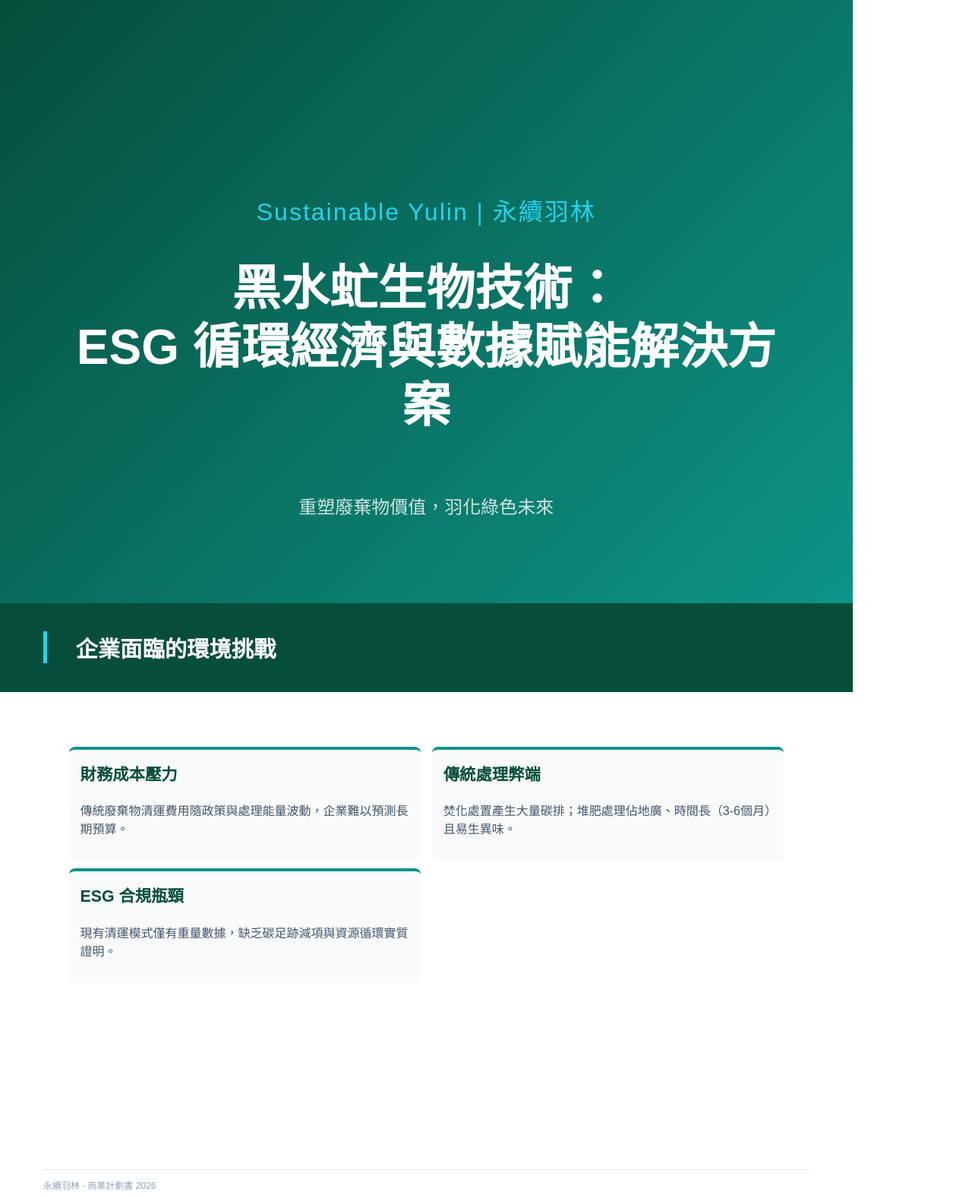
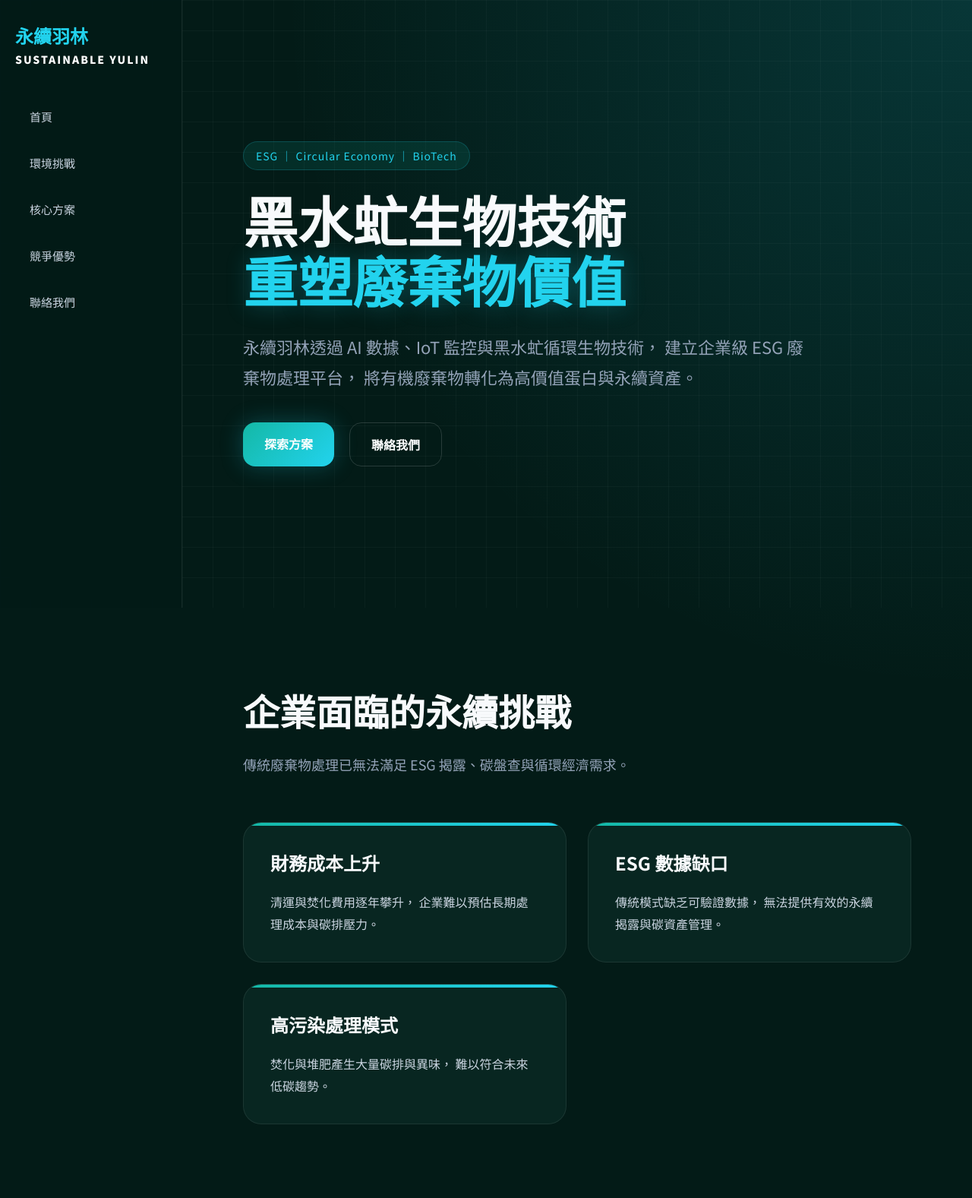
Before and after one commit to peiwenlee810720-tech/Sustainable-rainforest, a plain HTML site: page index.html in a window 1280 px wide. Shown: the top 1577 px of the page at 76% size. Drawn offline with Linux system fonts and the light colour scheme.

Commit message:
userrr
userrr

```diff
--- a/index.html
+++ b/index.html
@@ -1,233 +1,589 @@
-
 <!DOCTYPE html>
 <html lang="zh-TW">
 <head>
 <meta charset="UTF-8">
+<meta name="viewport" content="width=device-width, initial-scale=1.0">
+
+<title>永續羽林 | Sustainable Yulin</title>
+
+<link href="https://fonts.googleapis.com/css2?family=Noto+Sans+TC:wght@300;400;500;700;900&display=swap" rel="stylesheet">
+
 <style>
-        @page {
-            size: A4 landscape;
-            margin: 0;
-            background-color: #064e3b;
+
+:root{
+    --bg:#031b17;
+    --bg2:#071f1c;
+    --card:#0c2b26;
+    --primary:#14b8a6;
+    --secondary:#22d3ee;
+    --text:#f8fafc;
+    --muted:#94a3b8;
+    --border:rgba(255,255,255,0.08);
+    --glow:0 0 30px rgba(34,211,238,0.25);
 }
-        * { box-sizing: border-box; -webkit-print-color-adjust: exact; }
-        body {
-            margin: 0;
-            padding: 0;
-            font-family: 'PingFang TC', 'Heiti TC', 'Microsoft JhengHei', sans-serif;
-            color: #1e293b;
+
+*{
+    margin:0;
+    padding:0;
+    box-sizing:border-box;
 }
-        .slide {
-            width: 297mm;
-            height: 210mm;
-            position: relative;
-            overflow: hidden;
-            background-color: #ffffff;
-            page-break-after: always;
+
+html{
+    scroll-behavior:smooth;
 }
-        /* Title Slide Style */
-        .title-slide {
-            background: linear-gradient(135deg, #064e3b 0%, #0d9488 100%);
-            color: white;
-            display: block;
-            padding: 60mm 20mm;
-            text-align: center;
+
+body{
+    font-family:'Noto Sans TC',sans-serif;
+    background:
+        radial-gradient(circle at top right, rgba(34,211,238,0.15), transparent 25%),
+        radial-gradient(circle at bottom left, rgba(20,184,166,0.15), transparent 25%),
+        var(--bg);
+    color:var(--text);
+    overflow-x:hidden;
 }
-        .title-slide h1 {
-            font-size: 48pt;
-            margin-bottom: 10mm;
-            line-height: 1.2;
+
+/* 背景網格科技感 */
+body::before{
+    content:"";
+    position:fixed;
+    inset:0;
+    background-image:
+        linear-gradient(rgba(255,255,255,0.03) 1px, transparent 1px),
+        linear-gradient(90deg, rgba(255,255,255,0.03) 1px, transparent 1px);
+    background-size:40px 40px;
+    z-index:-1;
 }
-        .title-slide h2 {
-            font-size: 24pt;
-            font-weight: normal;
-            color: #22d3ee;
-            letter-spacing: 2px;
+
+/* Sidebar */
+
+.sidebar{
+    position:fixed;
+    left:0;
+    top:0;
+    width:240px;
+    height:100vh;
+    background:rgba(3,27,23,0.92);
+    backdrop-filter:blur(18px);
+    border-right:1px solid var(--border);
+    padding:30px 20px;
+    z-index:999;
 }
-        /* Content Slide Layout */
-        .header {
-            background-color: #064e3b;
-            color: white;
-            padding: 10mm 15mm;
-            width: 100%;
+
+.logo{
+    font-size:24px;
+    font-weight:800;
+    color:var(--secondary);
+    margin-bottom:40px;
+    line-height:1.4;
 }
-        .header h2 {
-            margin: 0;
-            font-size: 22pt;
-            border-left: 5px solid #22d3ee;
-            padding-left: 10mm;
+
+.logo span{
+    color:white;
+    font-size:14px;
+    display:block;
+    margin-top:5px;
+    letter-spacing:2px;
 }
-        .content {
-            padding: 15mm 20mm;
-            height: 160mm;
+
+.nav{
+    display:flex;
+    flex-direction:column;
+    gap:10px;
 }
-        /* Grid System replacement for WeasyPrint */
-        .row { display: table; width: 100%; table-layout: fixed; border-spacing: 15px; }
-        .col { display: table-cell; vertical-align: top; }
 
-        .card {
-            background: #f8fafc;
-            border-radius: 8px;
-            padding: 15px;
-            border-top: 4px solid #0d9488;
-            margin-bottom: 10px;
+.nav a{
+    color:#cbd5e1;
+    text-decoration:none;
+    padding:14px 18px;
+    border-radius:14px;
+    transition:0.3s;
+    font-size:15px;
+    border:1px solid transparent;
 }
-        .card h3 { color: #064e3b; margin-top: 0; font-size: 16pt; }
-        .card p { font-size: 12pt; color: #475569; }
 
-        .highlight-box {
-            background-color: #f0fdf4;
-            border-left: 6px solid #0d9488;
-            padding: 20px;
-            margin: 20px 0;
+.nav a:hover{
+    background:rgba(20,184,166,0.12);
+    border:1px solid rgba(34,211,238,0.2);
+    transform:translateX(6px);
+    color:white;
 }
-        table {
-            width: 100%;
-            border-collapse: collapse;
-            margin-top: 10px;
+
+/* Main */
+
+.main{
+    margin-left:240px;
 }
-        th {
-            background-color: #064e3b;
-            color: white;
-            padding: 12px;
-            text-align: left;
+
+/* Hero */
+
+.hero{
+    min-height:100vh;
+    display:flex;
+    align-items:center;
+    padding:80px;
+    position:relative;
 }
-        td {
-            padding: 12px;
-            border-bottom: 1px solid #e2e8f0;
+
+.hero-content{
+    max-width:900px;
 }
-        tr:nth-child(even) { background-color: #f1f5f9; }
-        .check { color: #059669; font-weight: bold; }
 
-        .footer {
-            position: absolute;
-            bottom: 5mm;
-            left: 15mm;
-            right: 15mm;
-            border-top: 1px solid #e2e8f0;
-            padding-top: 3mm;
-            font-size: 9pt;
-            color: #94a3b8;
+.tag{
+    display:inline-block;
+    padding:8px 16px;
+    border-radius:999px;
+    background:rgba(20,184,166,0.12);
+    border:1px solid rgba(34,211,238,0.2);
+    color:var(--secondary);
+    margin-bottom:25px;
+    font-size:14px;
+    letter-spacing:1px;
 }
+
+.hero h1{
+    font-size:72px;
+    line-height:1.1;
+    margin-bottom:30px;
+    font-weight:900;
+}
+
+.hero h1 span{
+    color:var(--secondary);
+    text-shadow:var(--glow);
+}
+
+.hero p{
+    font-size:22px;
+    line-height:1.8;
+    color:var(--muted);
+    max-width:760px;
+}
+
+.hero-buttons{
+    margin-top:40px;
+    display:flex;
+    gap:20px;
+}
+
+.btn{
+    padding:16px 28px;
+    border-radius:16px;
+    text-decoration:none;
+    font-weight:700;
+    transition:0.3s;
+}
+
+.btn-primary{
+    background:linear-gradient(135deg,var(--primary),var(--secondary));
+    color:white;
+    box-shadow:var(--glow);
+}
+
+.btn-primary:hover{
+    transform:translateY(-3px);
+}
+
+.btn-outline{
+    border:1px solid rgba(255,255,255,0.15);
+    color:white;
+}
+
+.btn-outline:hover{
+    background:rgba(255,255,255,0.05);
+}
+
+/* Section */
+
+.section{
+    padding:100px 80px;
+}
+
+.section-title{
+    font-size:48px;
+    margin-bottom:20px;
+}
+
+.section-subtitle{
+    color:var(--muted);
+    font-size:18px;
+    margin-bottom:60px;
+    line-height:1.8;
+}
+
+/* Cards */
+
+.grid{
+    display:grid;
+    grid-template-columns:repeat(auto-fit,minmax(280px,1fr));
+    gap:28px;
+}
+
+.card{
+    background:rgba(12,43,38,0.72);
+    border:1px solid var(--border);
+    border-radius:24px;
+    padding:35px;
+    backdrop-filter:blur(20px);
+    transition:0.35s;
+    position:relative;
+    overflow:hidden;
+}
+
+.card::before{
+    content:"";
+    position:absolute;
+    top:0;
+    left:0;
+    width:100%;
+    height:4px;
+    background:linear-gradient(to right,var(--primary),var(--secondary));
+}
+
+.card:hover{
+    transform:translateY(-8px);
+    box-shadow:var(--glow);
+}
+
+.card h3{
+    margin-bottom:20px;
+    font-size:24px;
+}
+
+.card p{
+    color:#cbd5e1;
+    line-height:1.8;
+}
+
+/* Stats */
+
+.stats{
+    display:grid;
+    grid-template-columns:repeat(auto-fit,minmax(200px,1fr));
+    gap:25px;
+    margin-top:50px;
+}
+
+.stat{
+    background:rgba(255,255,255,0.03);
+    border:1px solid var(--border);
+    padding:35px;
+    border-radius:22px;
+    text-align:center;
+}
+
+.stat h2{
+    font-size:48px;
+    color:var(--secondary);
+    margin-bottom:10px;
+}
+
+/* Table */
+
+.table-wrap{
+    overflow:auto;
+    border-radius:20px;
+    border:1px solid var(--border);
+}
+
+table{
+    width:100%;
+    border-collapse:collapse;
+    background:rgba(12,43,38,0.72);
+}
+
+th{
+    background:#0f766e;
+    padding:20px;
+    text-align:left;
+}
+
+td{
+    padding:20px;
+    border-top:1px solid rgba(255,255,255,0.06);
+}
+
+tr:hover{
+    background:rgba(255,255,255,0.03);
+}
+
+/* CTA */
+
+.cta{
+    text-align:center;
+    padding:120px 80px;
+}
+
+.cta h2{
+    font-size:56px;
+    margin-bottom:20px;
+}
+
+.cta p{
+    color:var(--muted);
+    font-size:20px;
+    margin-bottom:40px;
+}
+
+/* Footer */
+
+.footer{
+    border-top:1px solid var(--border);
+    padding:30px 80px;
+    color:#64748b;
+}
+
+/* Mobile */
+
+@media(max-width:960px){
+
+    .sidebar{
+        position:relative;
+        width:100%;
+        height:auto;
+    }
+
+    .main{
+        margin-left:0;
+    }
+
+    .hero{
+        padding:50px 30px;
+    }
+
+    .hero h1{
+        font-size:42px;
+    }
+
+    .section{
+        padding:70px 30px;
+    }
+
+    .cta h2{
+        font-size:36px;
+    }
+}
+
 </style>
 </head>
+
 <body>
-    <!-- Slide 1: Cover -->
-    <div class="slide title-slide">
-        <h2>Sustainable Yulin | 永續羽林</h2>
-        <h1>黑水虻生物技術：<br>ESG 循環經濟與數據賦能解決方案</h1>
-        <p style="font-size: 18pt; margin-top: 20mm; opacity: 0.8;">重塑廢棄物價值，羽化綠色未來</p>
+
+<!-- Sidebar -->
+
+<div class="sidebar">
+
+    <div class="logo">
+        永續羽林
+        <span>SUSTAINABLE YULIN</span>
     </div>
 
-    <!-- Slide 2: Challenges -->
-    <div class="slide">
-        <div class="header"><h2>企業面臨的環境挑戰</h2></div>
-        <div class="content">
-            <div class="row">
-                <div class="col">
-                    <div class="card">
-                        <h3>財務成本壓力</h3>
-                        <p>傳統廢棄物清運費用隨政策與處理能量波動，企業難以預測長期預算。</p>
-                    </div>
-                    <div class="card">
-                        <h3>ESG 合規瓶頸</h3>
-                        <p>現有清運模式僅有重量數據，缺乏碳足跡減項與資源循環實質證明。</p>
-                    </div>
-                </div>
-                <div class="col">
-                    <div class="card">
-                        <h3>傳統處理弊端</h3>
-                        <p>焚化處置產生大量碳排；堆肥處理佔地廣、時間長（3-6個月）且易生異味。</p>
-                    </div>
-                </div>
-            </div>
-        </div>
-        <div class="footer">永續羽林 - 商業計劃書 2026</div>
+    <div class="nav">
+        <a href="#home">首頁</a>
+        <a href="#challenge">環境挑戰</a>
+        <a href="#solution">核心方案</a>
+        <a href="#advantage">競爭優勢</a>
+        <a href="#contact">聯絡我們</a>
     </div>
 
-    <!-- Slide 3: Solution -->
-    <div class="slide">
-        <div class="header"><h2>核心解決方案：黑水虻生物引擎</h2></div>
-        <div class="content">
-            <div class="row">
-                <div class="col">
-                    <div class="highlight-box">
-                        <p style="font-size: 14pt;"><strong>14天 極速轉化週期</strong></p>
-                        <p>透過專利自動化養殖系統，將有機廢棄物在14天內轉化為高價值生物產物。</p>
-                    </div>
-                    <ul style="font-size: 13pt; line-height: 1.8;">
-                        <li><strong>零廢棄：</strong> 100% 資源化，無二次污染。</li>
-                        <li><strong>數位追蹤：</strong> IoT 全程監控處置數據。</li>
-                        <li><strong>碳資產：</strong> 顯著降低範疇三廢棄物排放。</li>
-                    </ul>
-                </div>
-                <div class="col">
-                    <div class="card" style="border-top-color: #22d3ee;">
-                        <h3>產出價值轉化</h3>
-                        <p>1. <strong>蟲體蛋白：</strong> 優質動植物飼料來源。</p>
-                        <p>2. <strong>有機蟲糞肥：</strong> 天然土壤改良劑。</p>
-                        <p>3. <strong>ESG 數據：</strong> 生成可驗證的永續報告。</p>
-                    </div>
-                </div>
-            </div>
-        </div>
-        <div class="footer">永續羽林 - 商業計劃書 2026</div>
 </div>
 
-    <!-- Slide 4: Comparison -->
-    <div class="slide">
-        <div class="header"><h2>處置方案競爭優勢分析</h2></div>
-        <div class="content">
+<!-- Main -->
+
+<div class="main">
+
+    <!-- Hero -->
+
+    <section class="hero" id="home">
+
+        <div class="hero-content">
+
+            <div class="tag">
+                ESG ｜ Circular Economy ｜ BioTech
+            </div>
+
+            <h1>
+                黑水虻生物技術<br>
+                <span>重塑廢棄物價值</span>
+            </h1>
+
+            <p>
+                永續羽林透過 AI 數據、IoT 監控與黑水虻循環生物技術，
+                建立企業級 ESG 廢棄物處理平台，
+                將有機廢棄物轉化為高價值蛋白與永續資產。
+            </p>
+
+            <div class="hero-buttons">
+                <a href="#solution" class="btn btn-primary">探索方案</a>
+                <a href="#contact" class="btn btn-outline">聯絡我們</a>
+            </div>
+
+        </div>
+
+    </section>
+
+    <!-- Challenge -->
+
+    <section class="section" id="challenge">
+
+        <h2 class="section-title">企業面臨的永續挑戰</h2>
+
+        <p class="section-subtitle">
+            傳統廢棄物處理已無法滿足 ESG 揭露、碳盤查與循環經濟需求。
+        </p>
+
+        <div class="grid">
+
+            <div class="card">
+                <h3>財務成本上升</h3>
+                <p>
+                    清運與焚化費用逐年攀升，
+                    企業難以預估長期處理成本與碳排壓力。
+                </p>
+            </div>
+
+            <div class="card">
+                <h3>ESG 數據缺口</h3>
+                <p>
+                    傳統模式缺乏可驗證數據，
+                    無法提供有效的永續揭露與碳資產管理。
+                </p>
+            </div>
+
+            <div class="card">
+                <h3>高污染處理模式</h3>
+                <p>
+                    焚化與堆肥產生大量碳排與異味，
+                    難以符合未來低碳趨勢。
+                </p>
+            </div>
+
+        </div>
+
+    </section>
+
+    <!-- Solution -->
+
+    <section class="section" id="solution">
+
+        <h2 class="section-title">黑水虻生物引擎</h2>
+
+        <p class="section-subtitle">
+            透過智慧化生物循環系統，
+            在 14 天內完成有機資源轉化。
+        </p>
+
+        <div class="stats">
+
+            <div class="stat">
+                <h2>14</h2>
+                <p>天快速轉化</p>
+            </div>
+
+            <div class="stat">
+                <h2>100%</h2>
+                <p>資源循環利用</p>
+            </div>
+
+            <div class="stat">
+                <h2>AI</h2>
+                <p>數據監控系統</p>
+            </div>
+
+            <div class="stat">
+                <h2>ESG</h2>
+                <p>永續報告整合</p>
+            </div>
+
+        </div>
+
+    </section>
+
+    <!-- Advantage -->
+
+    <section class="section" id="advantage">
+
+        <h2 class="section-title">競爭優勢分析</h2>
+
+        <p class="section-subtitle">
+            永續羽林建立新世代低碳循環經濟模式。
+        </p>
+
+        <div class="table-wrap">
+
             <table>
+
                 <thead>
                     <tr>
-                        <th>評估指標</th>
+                        <th>評估項目</th>
                         <th>傳統焚化</th>
                         <th>傳統堆肥</th>
-                        <th style="background-color: #0d9488;">永續羽林技術</th>
+                        <th>永續羽林</th>
                     </tr>
                 </thead>
+
                 <tbody>
+
                     <tr>
                         <td>處理時間</td>
                         <td>即時</td>
                         <td>90-180 天</td>
-                        <td><span class="check">14 天</span></td>
+                        <td>14 天</td>
                     </tr>
+
                     <tr>
-                        <td>環境影響</td>
-                        <td>高碳排 / 毒素</td>
-                        <td>甲烷排放 / 異味</td>
-                        <td><span class="check">低耗能 / 零污染</span></td>
+                        <td>碳排放</td>
+                        <td>高</td>
+                        <td>中</td>
+                        <td>低</td>
                     </tr>
+
                     <tr>
-                        <td>資源回饋</td>
+                        <td>ESG 數據</td>
+                        <td>不足</td>
+                        <td>難追蹤</td>
+                        <td>完整 IoT 系統</td>
+                    </tr>
+
+                    <tr>
+                        <td>資源價值</td>
                         <td>無</td>
                         <td>低價值肥料</td>
-                        <td><span class="check">高蛋白 / 高碳匯</span></td>
+                        <td>高蛋白 / 碳資產</td>
                     </tr>
-                    <tr>
-                        <td>數據揭露</td>
-                        <td>基本重量</td>
-                        <td>難以量化</td>
-                        <td><span class="check">數位化 ESG 追蹤</span></td>
-                    </tr>
+
                 </tbody>
+
             </table>
-        </div>
-        <div class="footer">永續羽林 - 商業計劃書 2026</div>
+
         </div>
 
-    <!-- Slide 5: Contact -->
-    <div class="slide" style="background-color: #f8fafc;">
-        <div class="content" style="text-align: center; padding-top: 50mm;">
-            <h1 style="color: #064e3b; font-size: 36pt;">攜手永續羽林，成就企業綠色轉型</h1>
-            <p style="font-size: 18pt; color: #64748b; margin-top: 10mm;">We turn waste into worth.</p>
-            <div style="margin-top: 20mm; display: inline-block; text-align: left; padding: 20px; border: 1px solid #cbd5e1; border-radius: 12px;">
-                <p><strong>聯絡資訊</strong></p>
-                <p>官方網站：www.sustainableyulin.com</p>
-                <p>電子信箱：service@sustainableyulin.com</p>
+    </section>
+
+    <!-- CTA -->
+
+    <section class="cta" id="contact">
+
+        <h2>打造下一代 ESG 循環平台</h2>
+
+        <p>
+            We turn waste into worth.
+        </p>
+
+        <div class="hero-buttons" style="justify-content:center;">
+            <a href="#" class="btn btn-primary">
+                service@sustainableyulin.com
+            </a>
         </div>
+
+    </section>
+
+    <!-- Footer -->
+
+    <footer class="footer">
+        © 2026 Sustainable Yulin ｜ 永續羽林
+    </footer>
+
 </div>
-    </div>
+
 </body>
 </html>
```
Lines whose indentation alone changed are shown as unchanged.
